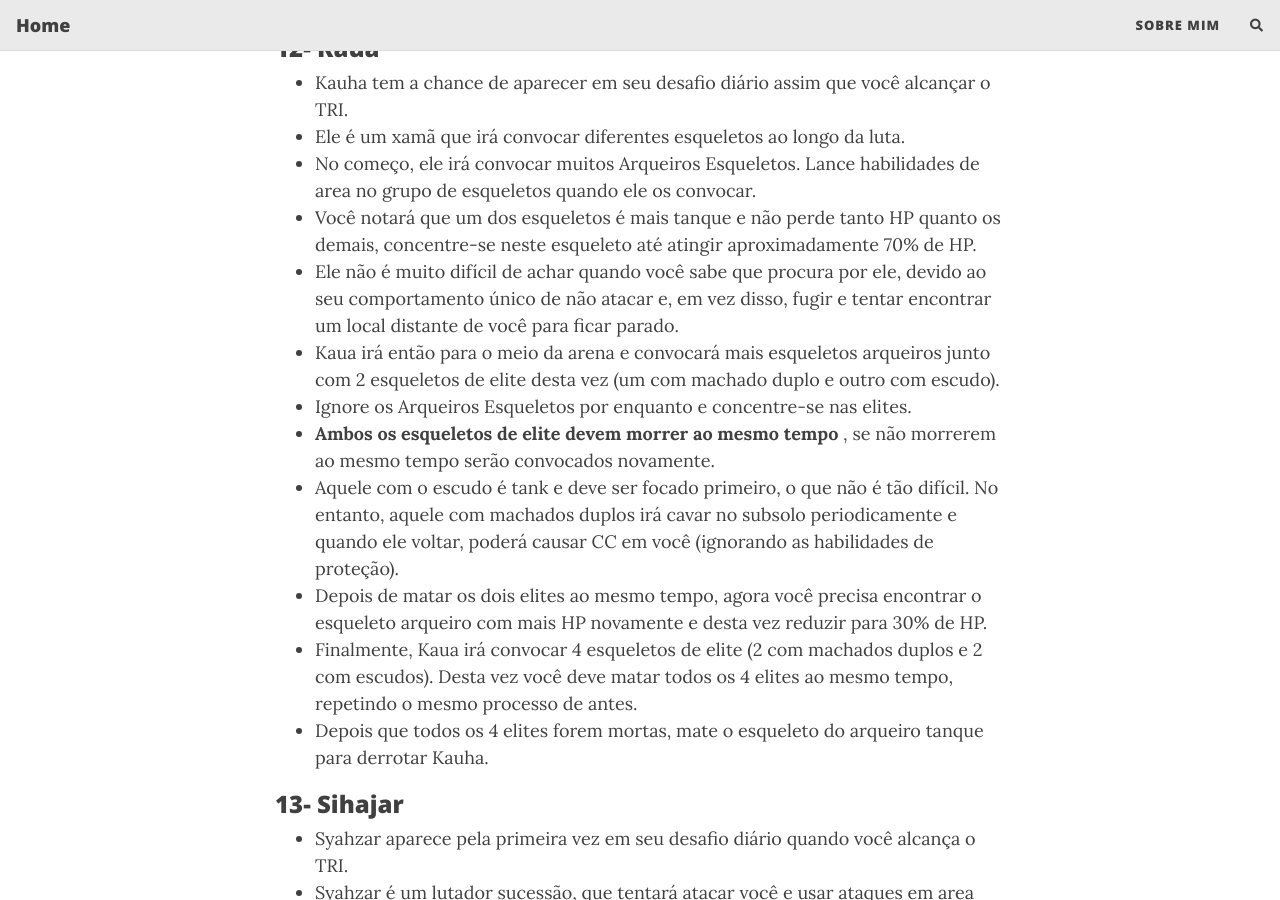
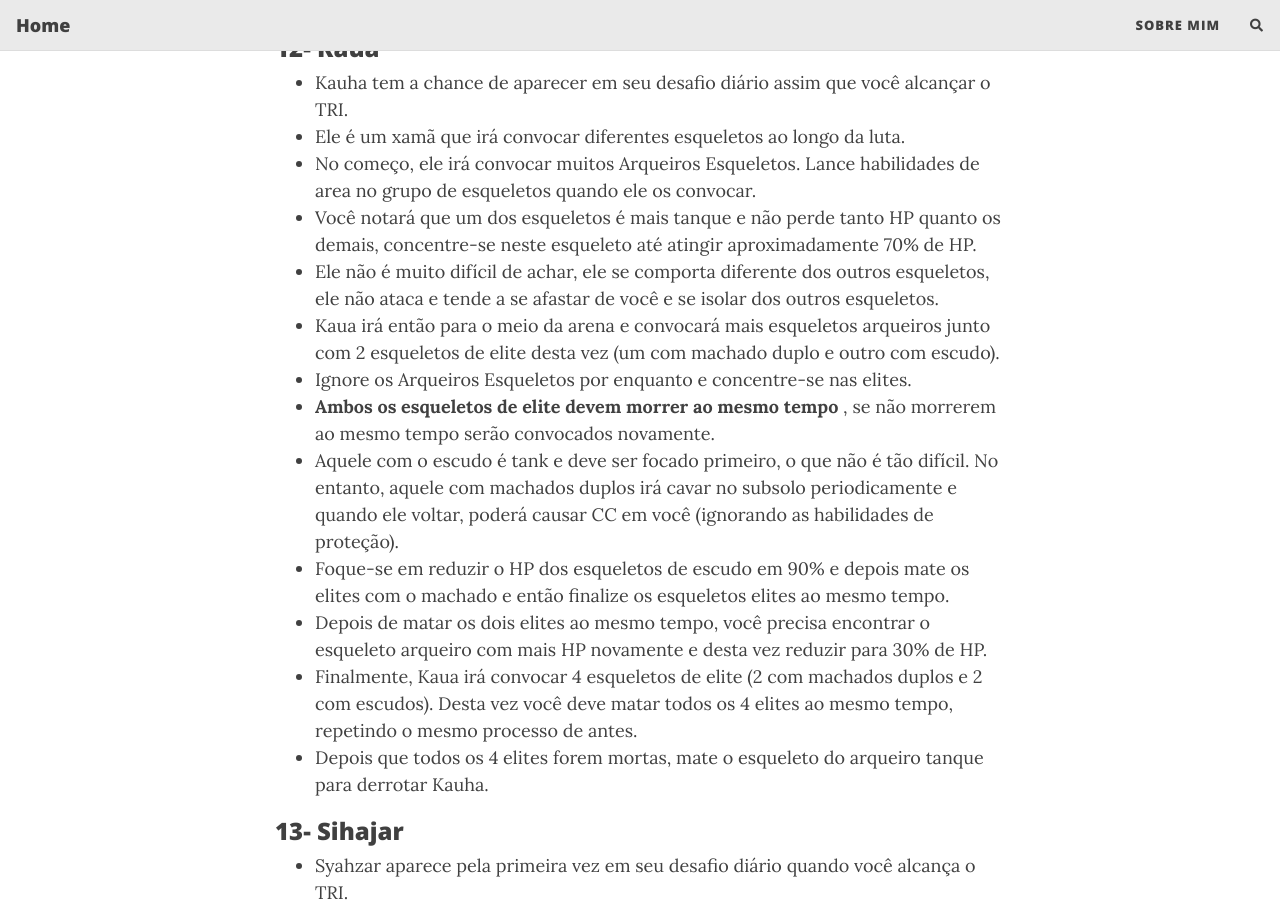
Before and after one commit to marcosfs93/marcosfs93.github.io, a Jekyll site: the page built from _posts/2023-08-30-inferno-imortal-mecanicas-dos-chefes.md, in a window 1280 px wide and 900 px high, scrolled down 4533 px. Built offline with Jekyll 4.4.1, drawn with Linux system fonts in a browser that asks for light colours; nearby versions of some CDN libraries; comment, search, counter and statistics services are not loaded; some of the changed text lies outside the part shown.

Commit message:
Update 2023-08-30-inferno-imortal-mecanicas-dos-chefes.md

```diff
--- a/_posts/2023-08-30-inferno-imortal-mecanicas-dos-chefes.md
+++ b/_posts/2023-08-30-inferno-imortal-mecanicas-dos-chefes.md
@@ -111,12 +111,13 @@ O último golpe dos ataques pode derrubá-lo, então tome cuidado com isso.
 - Ele é um xamã que irá convocar diferentes esqueletos ao longo da luta.
 - No começo, ele irá convocar muitos Arqueiros Esqueletos. Lance habilidades de area no grupo de esqueletos quando ele os convocar.
 - Você notará que um dos esqueletos é mais tanque e não perde tanto HP quanto os demais, concentre-se neste esqueleto até atingir aproximadamente 70% de HP.
-- Ele não é muito difícil de achar quando você sabe que procura por ele, devido ao seu comportamento único de não atacar e, em vez disso, fugir e tentar encontrar um local distante de você para ficar parado.
+- Ele não é muito difícil de achar, ele se comporta diferente dos outros esqueletos, ele não ataca e tende a se afastar de você e se isolar dos outros esqueletos.
 - Kaua irá então para o meio da arena e convocará mais esqueletos arqueiros junto com 2 esqueletos de elite desta vez (um com machado duplo e outro com escudo).
 - Ignore os Arqueiros Esqueletos por enquanto e concentre-se nas elites.
 - **Ambos os esqueletos de elite devem morrer ao mesmo tempo** , se não morrerem ao mesmo tempo serão convocados novamente.
 - Aquele com o escudo é tank e deve ser focado primeiro, o que não é tão difícil. No entanto, aquele com machados duplos irá cavar no subsolo periodicamente e quando ele voltar, poderá causar CC em você (ignorando as habilidades de proteção).
-- Depois de matar os dois elites ao mesmo tempo, agora você precisa encontrar o esqueleto arqueiro com mais HP novamente e desta vez reduzir para 30% de HP.
+- Foque-se em reduzir o HP dos esqueletos de escudo em 90% e depois mate os elites com o machado e então finalize os esqueletos elites ao mesmo tempo.
+- Depois de matar os dois elites ao mesmo tempo, você precisa encontrar o esqueleto arqueiro com mais HP novamente e desta vez reduzir para 30% de HP.
 - Finalmente, Kaua irá convocar 4 esqueletos de elite (2 com machados duplos e 2 com escudos). Desta vez você deve matar todos os 4 elites ao mesmo tempo, repetindo o mesmo processo de antes.
 - Depois que todos os 4 elites forem mortas, mate o esqueleto do arqueiro tanque para derrotar Kauha.
 
@@ -159,6 +160,8 @@ Por exemplo, se ele causar rigidez e depois derrubada, você deve usar uma rigid
 - Solios aparece pela primeira vez em seu desafio diário quando você alcança o TET.
 - O truque para derrotar Solios é manter seu HP abaixo de 60% durante toda a luta.
 - Enquanto seu HP estiver abaixo de 60%, o buff de DP em Solios muda para um buff de AP e permite que você cause mais dano.
+- Configure sua fada para que ela não cure automaticamente, para evitar passar dos 60% de HP, caso você passe dos 60% de HP, deixe que a Solios reduza o seu HP outra vez após ela adquirir o buff de DP.
+- Enquanto ela estiver com o buff de AP, evite seus ataque para evitar hit kill.
 
 ### 17- Kyril
 - Kyril aparece pela primeira vez como o último chefe durante sua promoção para PEN. Ela então terá a chance de aparecer em seu desafio diário assim que você alcançar o PEN.
```
Also changed, not shown: other parts of _posts/2023-08-30-inferno-imortal-mecanicas-dos-chefes.md (+2 -2 lines).
